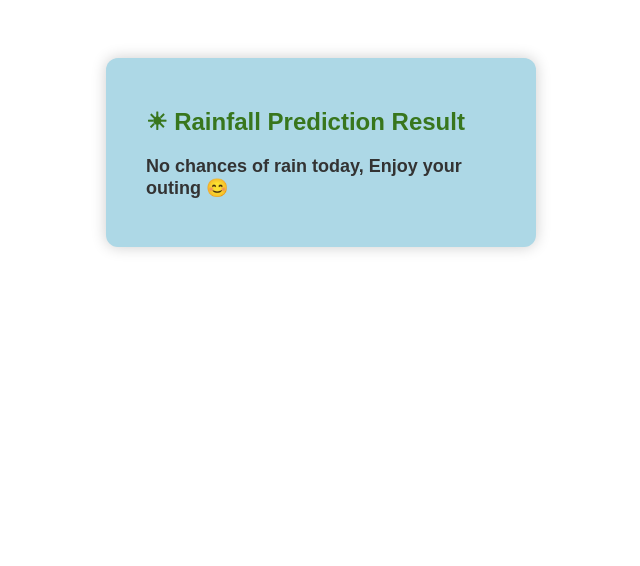
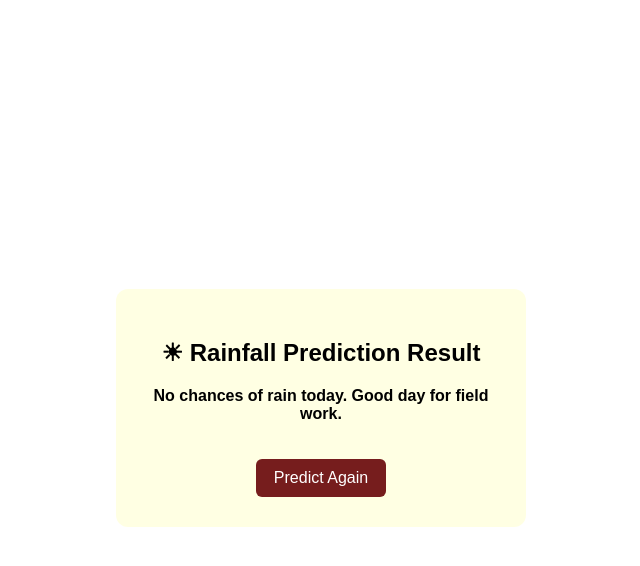
Before and after one commit to Jyothibopparaju/Exploratory-Analysis-of-Rain-Fall-Data-in-India-for-Agriculture, a plain HTML site: page nochance.html in a window 1280 px wide. Shown: the whole page, without its empty margins (319-959 px from the left). Drawn offline with Linux system fonts and the light colour scheme.

Commit message:
Update rainfall prediction page layout and text

```diff
--- a/nochance.html
+++ b/nochance.html
@@ -2,7 +2,7 @@
 <html lang="en">
 <head>
     <meta charset="UTF-8">
-    <title>Rainfall Prediction</title>
+    <title>No Rain Result</title>
 
     <style>
         body {
@@ -10,59 +10,39 @@
             justify-content: center;
             align-items: center;
             height: 100vh;
-            background: linear-gradient(to right, #ab2f2f, #a863e0);
             font-family: Arial, sans-serif;
-            background-image : url("/static/nochance.jpg");
+            background-image: url("/static/nochance.jpg");
             background-size: cover;
             background-position: center;
-            background-repeat: no-repeat;
         }
 
         .container {
-            margin-bottom: auto;
-            margin-top: 50px;
-            background: lightblue;
-            padding: 30px 40px;
+            background: rgba(255, 255, 224, 0.9);
+            padding: 30px;
             border-radius: 12px;
-            text-align: top;
-            box-shadow: 0 0 15px rgba(0,0,0,0.2);
+            text-align: center;
             width: 350px;
-
-        }
-
-        h2 {
-            color: #38761d;
-        }
-
-        p {
-            font-size: 18px;
-            margin-top: 15px;
-            color: #333;
         }
 
         a {
             display: inline-block;
             margin-top: 20px;
-            text-decoration: none;
             background: #761d1d;
             color: white;
             padding: 10px 18px;
+            text-decoration: none;
             border-radius: 6px;
-        }
-
-        a:hover {
-            background: #274e13;
         }
     </style>
 </head>
 
 <body>
-    <div class="container">
-        <h2>☀ Rainfall Prediction Result</h2>
-        <p><strong>No chances of rain today, Enjoy your outing 😊</strong></p>
 
+<div class="container">
+    <h2>☀ Rainfall Prediction Result</h2>
+    <p><strong>No chances of rain today. Good day for field work.</strong></p>
+    <a href="/">Predict Again</a>
+</div>
 
-
-    </div>
 </body>
 </html>
```
